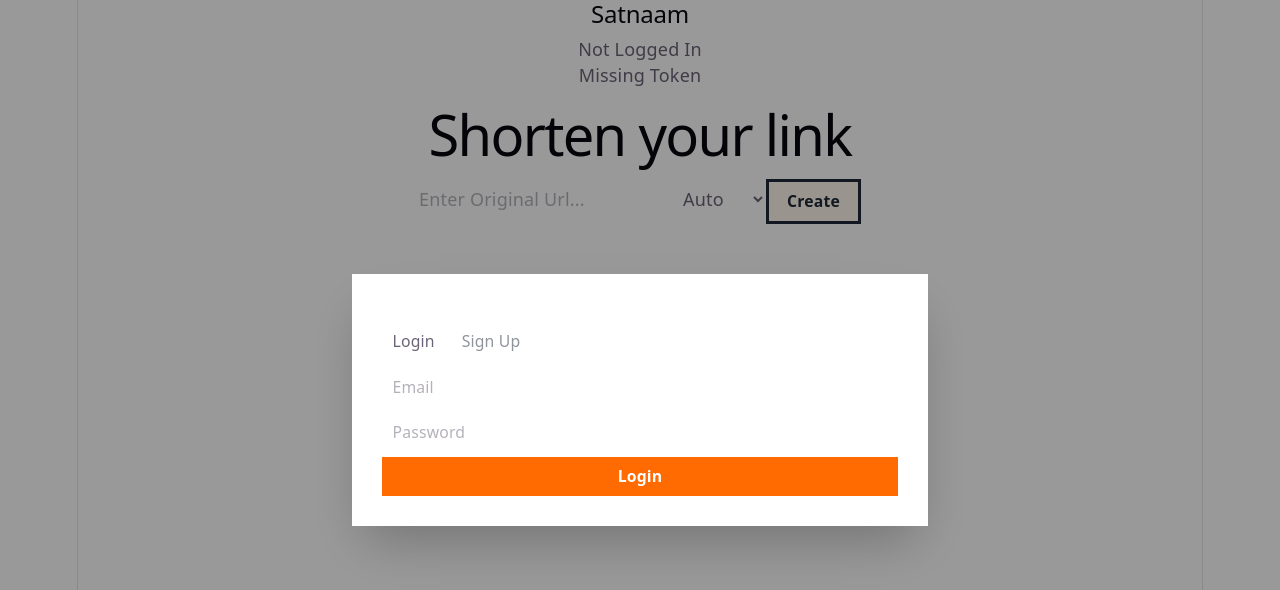
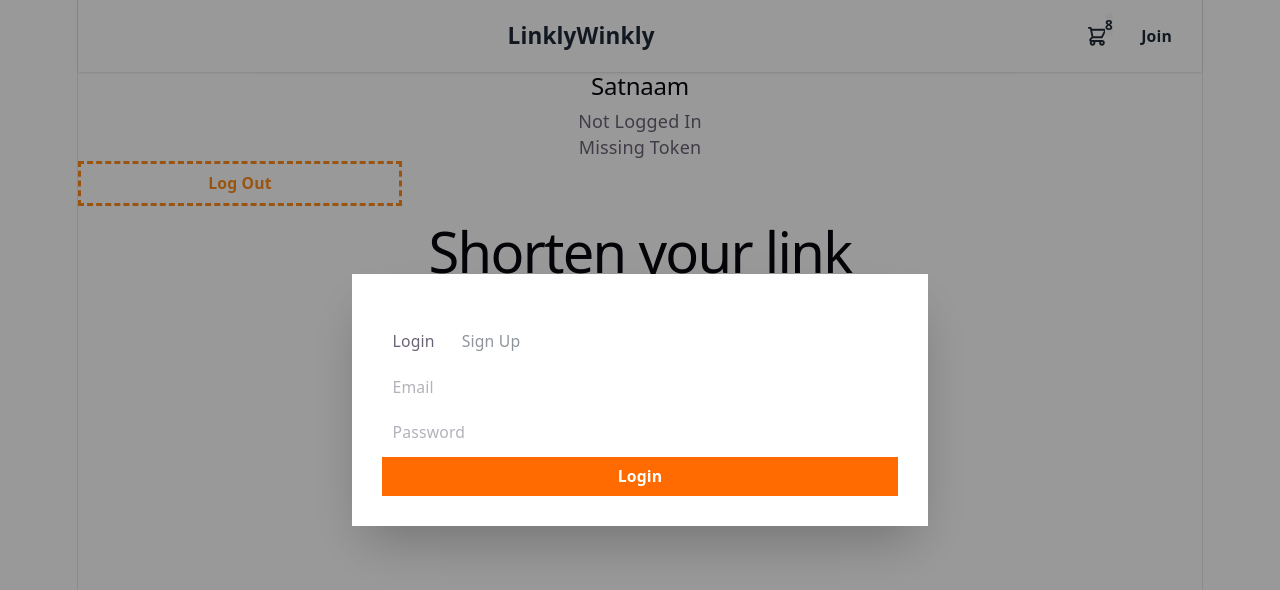
Before and after one commit to Kushaan2006/Satnaam_Link_Shortner, a React (Vite) app in the folder frontend/: page / in a window 1280 px wide. Shown: the top 590 px of the page. Built offline with nearby package versions, Linux system fonts and the light colour scheme; no server answers.

Commit message:
Authentication and Authorization System implemented and running without immediate issues

```diff
--- a/frontend/src/components/AuthModal.tsx
+++ b/frontend/src/components/AuthModal.tsx
@@ -4,6 +4,7 @@
 import { useAuth } from "../../hooks/useAuth";
 
 export default function AuthModal() {
+  const { user } = useAuth();
   const [mode, setMode] = useState<"login" | "signup">("login");
   const [visible, setVisible] = useState<true | false>(true);
 
--- /dev/null
+++ b/frontend/src/components/LogoutButton.tsx
@@ -0,0 +1,27 @@
+import { useAuth } from "../../hooks/useAuth";
+import { api, setApiAccessToken } from "../api/api";
+
+export default function LogoutButton() {
+  const { user, setUser, setAccessToken } = useAuth();
+
+  const logout = async () => {
+    try {
+      const response = await api.post("/auth/logout");
+      console.log(`${user?.id} - ${user?.name}`, response.data.message);
+      setUser(null);
+      setAccessToken(null);
+      setApiAccessToken(null);
+      window.location.href = "/";
+    } catch (error) {
+      console.error(`${user?.id} - ${user?.name}`, error);
+    }
+  };
+
+  return (
+    <>
+      <button className="btn btn-accent btn-dash w-2xs" onClick={logout}>
+        Log Out
+      </button>
+    </>
+  );
+}
--- a/frontend/src/components/Navbar.tsx
+++ b/frontend/src/components/Navbar.tsx
@@ -3,10 +3,87 @@
 export default function Navbar() {
   const { user, accessToken } = useAuth();
   return (
-    <nav>
-      <h2>Satnaam</h2>
-      <p>{user ? user.name : "Not Logged In"}</p>
-      <p>{accessToken ? accessToken : "Missing Token"}</p>
-    </nav>
+    <>
+      <div className="navbar bg-base-100 shadow-sm">
+        <div className="flex-1">
+          <a className="btn btn-ghost text-xl">LinklyWinkly</a>
+        </div>
+        <div className="flex-none">
+          <div className="dropdown dropdown-end">
+            <div
+              tabIndex={0}
+              role="button"
+              className="btn btn-ghost btn-circle"
+            >
+              <div className="indicator">
+                <svg
+                  xmlns="http://www.w3.org/2000/svg"
+                  className="h-5 w-5"
+                  fill="none"
+                  viewBox="0 0 24 24"
+                  stroke="currentColor"
+                >
+                  {" "}
+                  <path
+                    strokeLinecap="round"
+                    strokeLinejoin="round"
+                    strokeWidth="2"
+                    d="M3 3h2l.4 2M7 13h10l4-8H5.4M7 13L5.4 5M7 13l-2.293 2.293c-.63.63-.184 1.707.707 1.707H17m0 0a2 2 0 100 4 2 2 0 000-4zm-8 2a2 2 0 11-4 0 2 2 0 014 0z"
+                  />{" "}
+                </svg>
+                <span className="badge badge-sm indicator-item">8</span>
+              </div>
+            </div>
+            <div
+              tabIndex={0}
+              className="card card-sm dropdown-content bg-base-100 z-1 mt-3 w-52 shadow"
+            >
+              <div className="card-body">
+                <span className="text-lg font-bold">8 Items</span>
+                <span className="text-info">Subtotal: $999</span>
+                <div className="card-actions">
+                  <button className="btn btn-primary btn-block">
+                    View cart
+                  </button>
+                </div>
+              </div>
+            </div>
+          </div>
+          <div className="dropdown dropdown-end">
+            <div
+              tabIndex={0}
+              role="button"
+              className={`btn btn-ghost ${user && "btn-accent"}`}
+            >
+              <div className="">
+                <p>{user ? user.name : "Join"}</p>
+              </div>
+            </div>
+            <ul
+              tabIndex={-1}
+              className="menu menu-sm dropdown-content bg-base-100 rounded-box z-1 mt-3 w-52 p-2 shadow"
+            >
+              <li>
+                <a className="justify-between">
+                  Profile
+                  <span className="badge">New</span>
+                </a>
+              </li>
+              <li>
+                <a>Settings</a>
+              </li>
+              <li>
+                <a>Logout</a>
+              </li>
+            </ul>
+          </div>
+        </div>
+      </div>
+      <nav>
+        <h2>Satnaam</h2>
+        <p>{user ? user.name : "Not Logged In"}</p>
+        <p>{accessToken ? accessToken : "Missing Token"}</p>
+      </nav>
+    </>
   );
 }
--- a/frontend/src/components/SplashScreen.tsx
+++ b/frontend/src/components/SplashScreen.tsx
@@ -3,8 +3,8 @@
     <>
       <div className="min-h-screen bg-base-100 flex items-center justify-center">
         <h1 className="text-4xl font-bold animate-pulse">
-          <span className="text-base-content">Link</span>
-          <span className="text-primary">Shortner</span>
+          <span className="text-base-content">Linkly</span>
+          <span className="text-primary">Winkly</span>
         </h1>
       </div>
     </>
--- a/frontend/src/pages/Home.tsx
+++ b/frontend/src/pages/Home.tsx
@@ -1,21 +1,30 @@
 import { useState } from "react";
 import AuthModal from "../components/AuthModal";
+import LogoutButton from "../components/LogoutButton";
+import { useAuth } from "../../hooks/useAuth";
+import { api } from "../api/api";
 
 export default function Home() {
+  const { user } = useAuth();
   const [url, setUrl] = useState("");
   const [mode, setMode] = useState<"auto" | "custom">("auto");
   const [custom, setCustom] = useState("");
 
   const [message, setMessage] = useState("");
   const handleFormSubmit = (e: React.SubmitEvent<HTMLFormElement>) => {
-    //Send Req.
-    //If not logged in first login/signup pop up
-    //If already exists or error setMsg to it
+    e.preventDefault();
+    try {
+      //Send Req.
+      const response = api.post;
+      //If not logged in first login/signup pop up
+      //If already exists or error setMsg to it
+    } catch (error) {}
   };
 
   return (
     <>
-      <AuthModal />
+      {!user && <AuthModal />}
+      <LogoutButton />
       <main>
         <h1>Shorten your link</h1>
         <form onSubmit={handleFormSubmit}>
```
Also changed, not shown: 2 other files (tests, documents, lock files or other folders).
